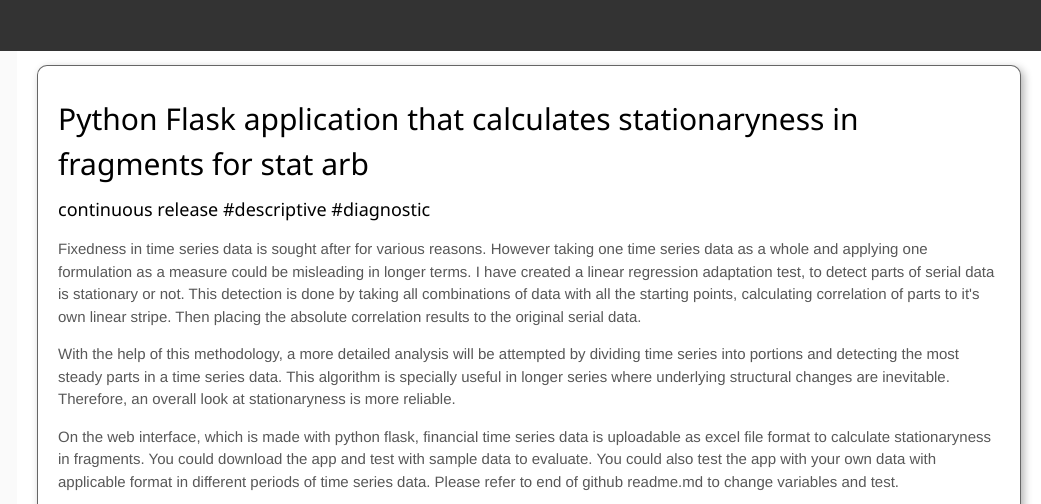
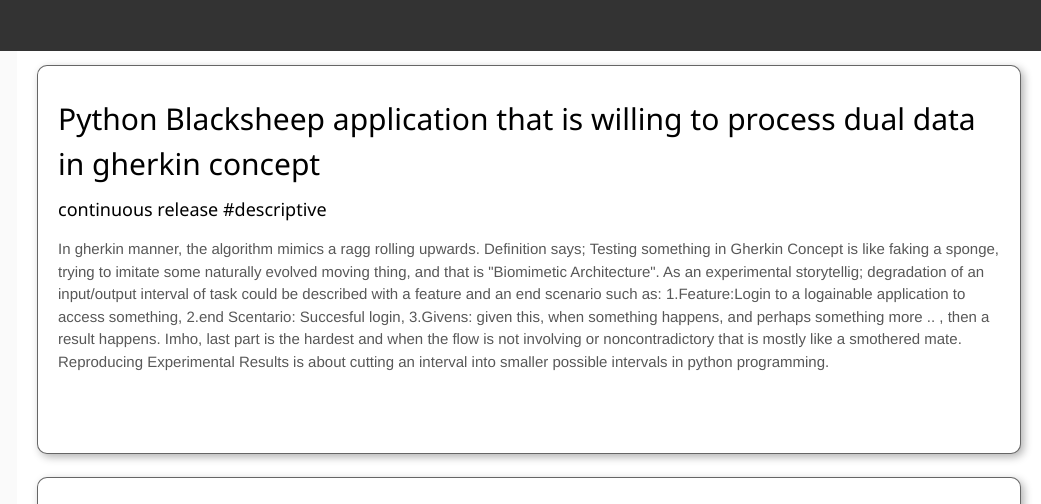
Before and after one commit to DoganSahin-git/dogansahin-git.github.io, a plain HTML site: page index.html in a window 1280 px wide. Shown: the top 504 px of the page, 239-1280 px from the left. Drawn offline with nearby package versions, Linux system fonts and the light colour scheme.

Commit message:
Update index.html

```diff
--- a/index.html
+++ b/index.html
@@ -28,6 +28,16 @@
   </div>
   <div class="main">
 
+    <div class="card">
+    <h2>Python Blacksheep application that is willing to process dual data in gherkin concept</h2>
+    <h5>continuous release #descriptive</h5>
+    <p>In gherkin manner, the algorithm mimics a ragg rolling upwards. Definition says; Testing something in Gherkin Concept is like faking a sponge, trying to imitate some naturally evolved moving thing, and that is "Biomimetic Architecture".
+    As an experimental storytellig; degradation of an input/output interval of task could be described with a feature and an end scenario such as: 1.Feature:Login to a logainable application to access something, 2.end Scentario: Succesful login, 3.Givens: given this, when something happens, and perhaps something more .. , then a result happens.
+    Imho, last part is the hardest and when the flow is not involving or noncontradictory that is mostly like a smothered mate. Reproducing Experimental Results is about cutting an interval into smaller possible intervals in python programming.</p>
+    <br>
+    <img src="" />
+    </div>
+    <br>
 
     <div class="card">
     <h2>Python Flask application that calculates stationaryness in fragments for stat arb</h2>
```
